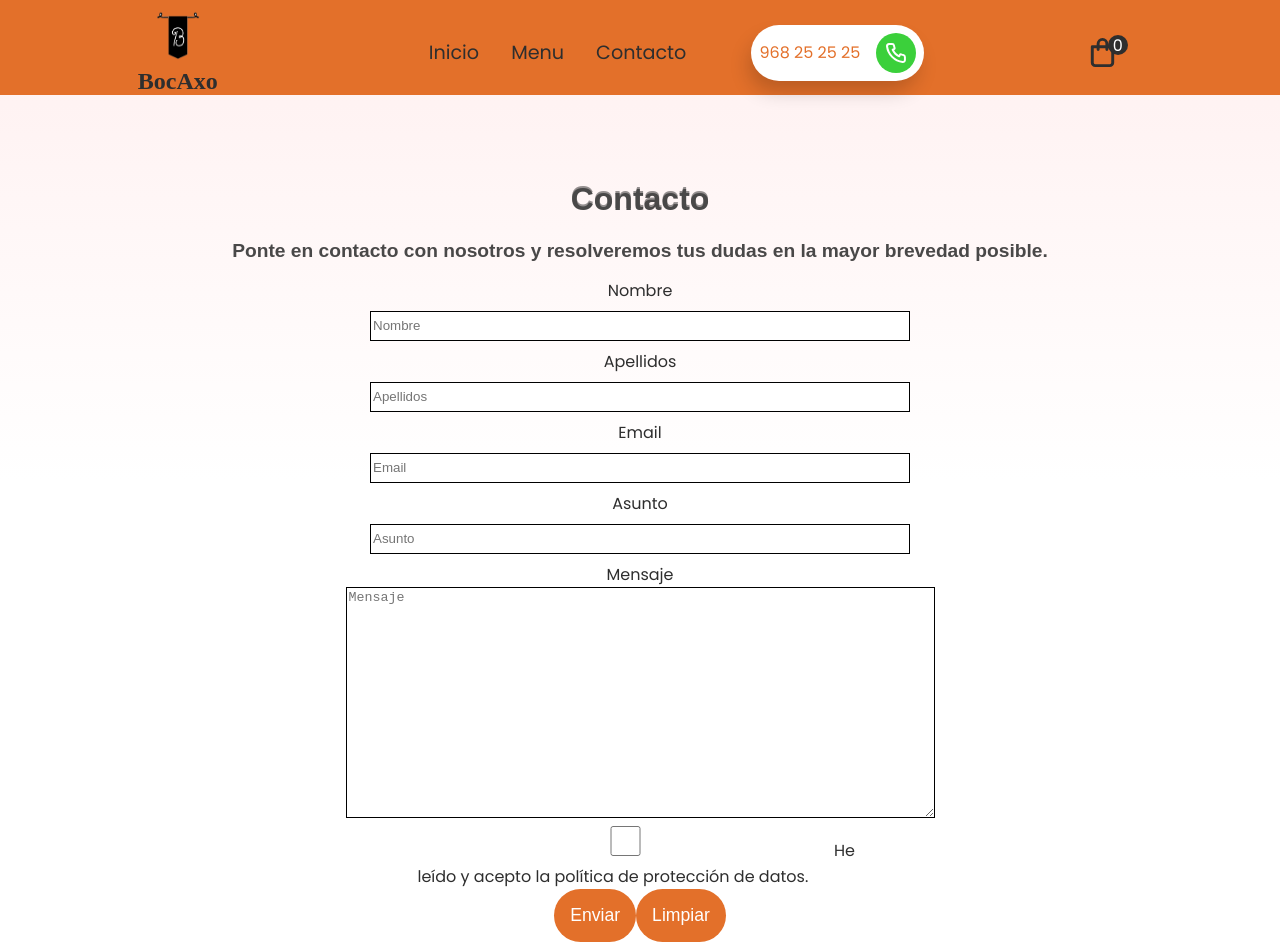
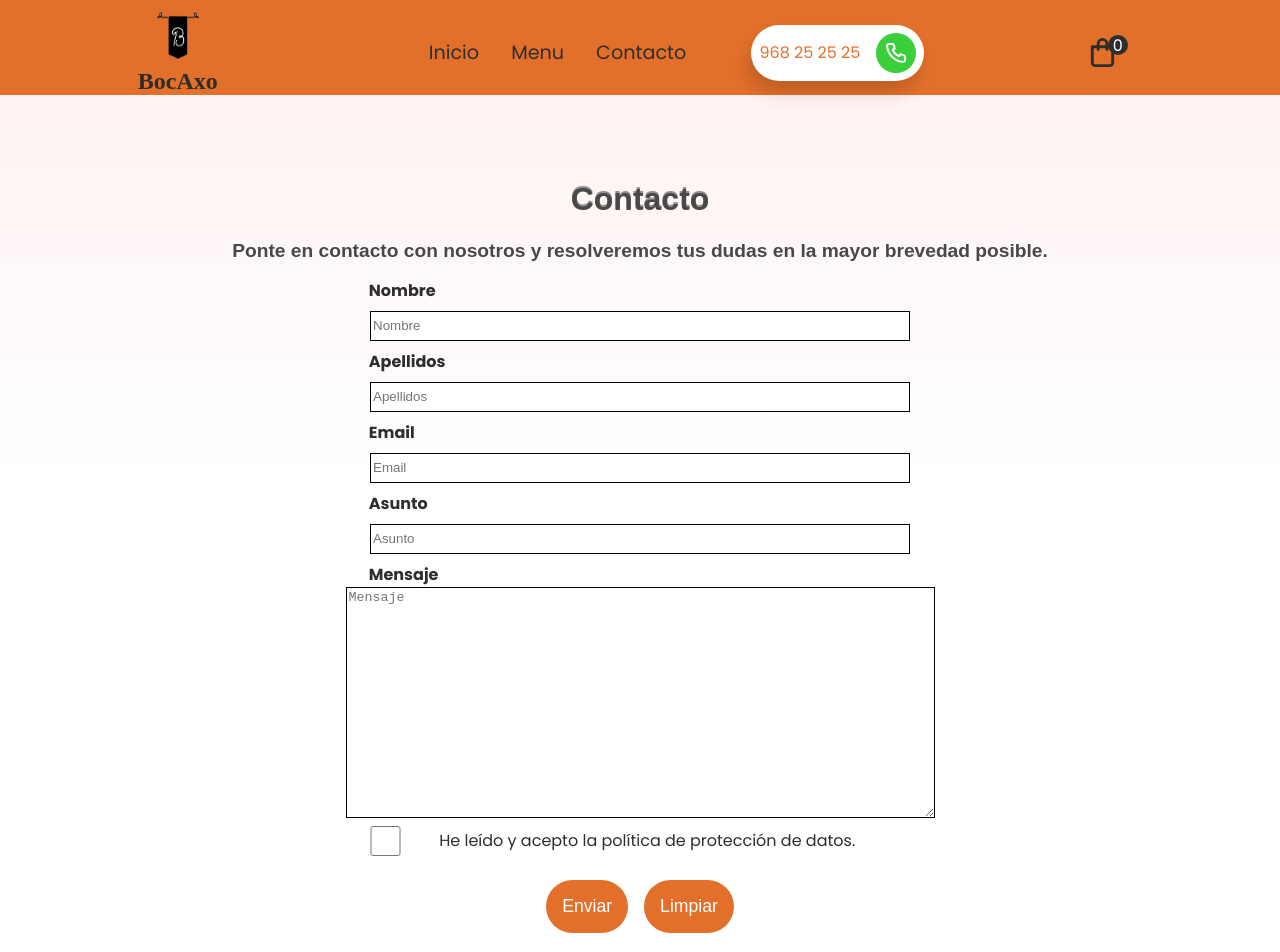
Before and after one commit to Davidfsd/ProyectoGS, a Next.js app: page /contacto in a window 1280 px wide. Shown: the top 952 px of the page. Built offline with nearby package versions, Linux system fonts and the light colour scheme.

Commit message:
Validacion contacto terminado

```diff
--- a/styles/Formulario.module.css
+++ b/styles/Formulario.module.css
@@ -3,6 +3,34 @@
     padding-bottom: 20rem;
 }
 
+.divSpan{
+    width: 100%;
+    padding-left: 1.8rem;
+}
+
+.divSpan > span{
+    font-weight: 900;
+}
+
+.divButtons{
+    width: 100%;
+    display: flex;
+    flex-direction: row;
+    align-items: center;
+    justify-content: center;
+    gap: 1rem;
+}
+
+.divDatos{
+    width: 100%;
+    display: flex;
+    flex-direction: row;
+    align-items: center;
+    justify-content: start;
+    gap: 1rem;
+    padding-bottom: 1rem;
+    padding-left: 0.5rem;
+}
 
 #TittleCo
 {
@@ -23,13 +51,6 @@
     font-weight: 400;
 }
 
-#fondo3
-{
-    background-repeat: no-repeat;
-    background-size:contain;
-    background-position: center;
-    width: 100%;
-}
 
 .formulario {
     width: 100%;
@@ -41,15 +62,23 @@
     align-items: center;
   }
 
-.formulario input {
+.formulario input[type=text] {
     width: 90%;
     height: 30px;
     margin: 0.5rem;
     border: solid;
     border-width: thin;
     border-color: 1px black;
-  }
+}
 
+.formulario input[type=checkbox] {
+    width: 10%;
+    height: 30px;
+    margin: 0.5rem;
+    border: solid;
+    border-width: thin;
+    border-color: 1px black;
+}
 
 .formulario textarea
 {
@@ -92,3 +121,7 @@
     color: rgb(73, 72, 72);
     font-size: 1.2em;
 }
+
+#topping{
+    width: 10%;
+}
```
